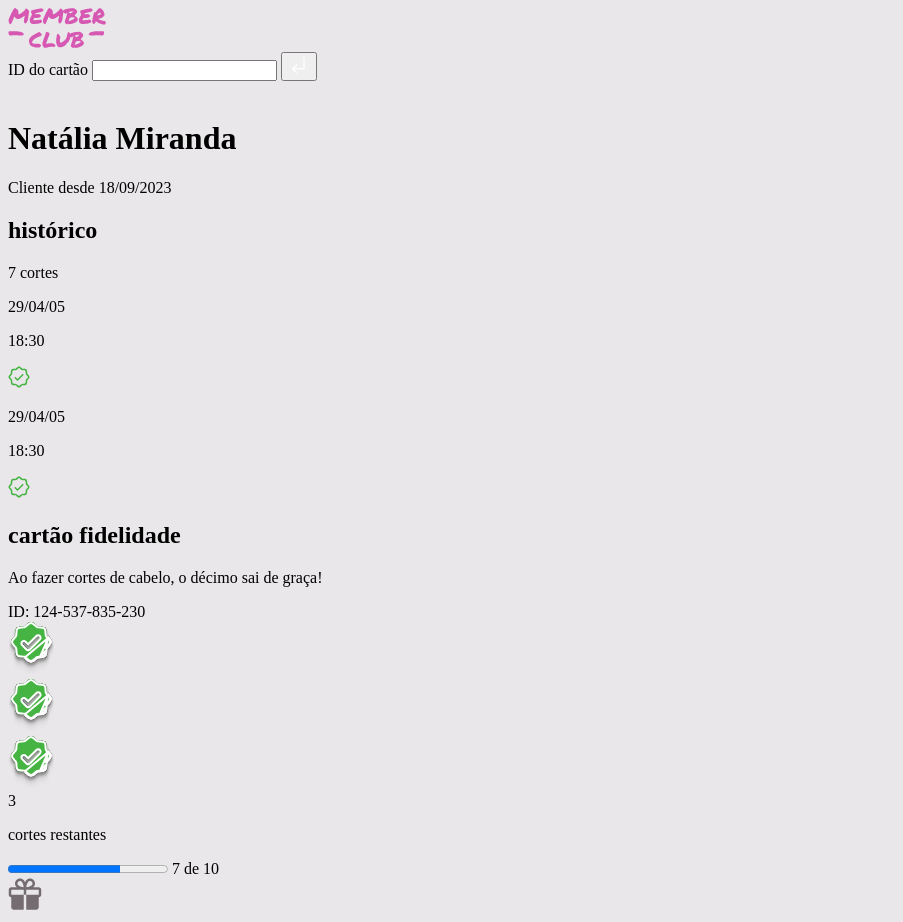
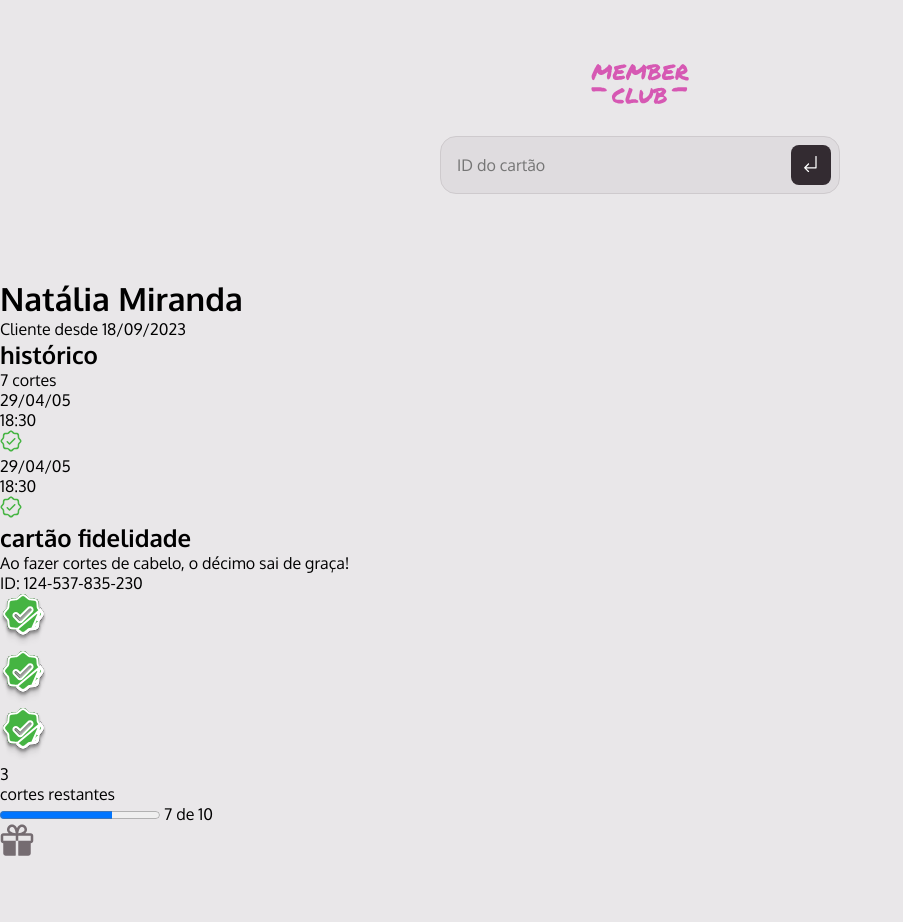
Before and after one commit to BarrosVentura/mba-members-club, a website: page src/index.html in a window 1280 px wide. Shown: the whole page, without its empty margins (0-903 px from the left). After the commit the page ends 860 px from the top, so only its background shows below. Drawn offline with Linux system fonts and the light colour scheme.

Commit message:
adiciona estilos para o header

```diff
--- a/src/index.html
+++ b/src/index.html
@@ -14,12 +14,17 @@
     <title>Document</title>
   </head>
   <body>
-    <header>
+    <header class="header">
       <img src="./assets/logo.svg" alt="members club" />
-      <form>
-        <label for="cardId"> ID do cartão </label>
-        <input type="text" name="cardId" id="" />
-        <button type="submit">
+      <form class="search-card-form">
+        <input
+          class="search-card-form__input"
+          type="text"
+          name="cardId"
+          placeholder="ID do cartão"
+          id=""
+        />
+        <button class="search-card-form__button" type="submit">
           <img src="./assets/enter-arrow.svg" alt="search content" />
         </button>
       </form>
--- a/src/style/global.css
+++ b/src/style/global.css
@@ -1,5 +1,13 @@
+@import url("./reset.css");
 @import url("./variables.css");
+@import url("./header.css");
 
 body {
   background-color: var(--base--gray-200);
+
+  font-family: var(--font-family);
 }
+
+button {
+  cursor: pointer;
+}
--- /dev/null
+++ b/src/style/header.css
@@ -0,0 +1,44 @@
+.header {
+  margin-block: 4rem;
+
+  display: flex;
+  flex-direction: column;
+  justify-content: center;
+  align-items: center;
+
+  gap: 2rem;
+
+  .search-card-form {
+    width: 400px;
+
+    display: grid;
+    grid-template-columns: 1fr 40px;
+
+    background-color: var(--base--gray-300);
+    border: 1px solid var(--base--gray-400);
+    border-radius: 1rem;
+    padding: 0.5rem;
+
+    &:has(:focus-within) {
+      outline: 2px solid var(--main--green);
+    }
+
+    .search-card-form__input {
+      border: none;
+      outline: none;
+      background-color: var(--base--gray-300);
+      padding-left: 0.5rem;
+
+      font: var(--body-text-md);
+    }
+
+    .search-card-form__button {
+      height: 40px;
+      width: 40px;
+
+      background-color: var(--base--gray-700);
+      border: none;
+      border-radius: 0.5rem;
+    }
+  }
+}
--- /dev/null
+++ b/src/style/reset.css
@@ -0,0 +1,5 @@
+* {
+  padding: 0;
+  margin: 0;
+  box-sizing: border-box;
+}
--- a/src/style/variables.css
+++ b/src/style/variables.css
@@ -21,4 +21,14 @@
   --body--text--xs: 0.75rem;
 
   --font-family: "Oxygen", sans-serif;
+  --body-text-md: var(--body--text--md) / 140% var(--font-family);
+  --body-text-sm: var(--body--text--sm) / 140% var(--font-family);
+  --body-text-xs: var(--body--text--xs) / 140% var(--font-family);
+
+  --title-text-md: bold var(--heading--title--md) / 140% var(--font-family);
+  --title-text-sm: bold var(--heading--title--sm) / 140% var(--font-family);
+  --subtitle-text-md: bold var(--heading--subtitle--md) / 140%
+    var(--font-family);
+  --subtitle-text-sm: bold var(--heading--subtitle--sm) / 140%
+    var(--font-family);
 }
```
